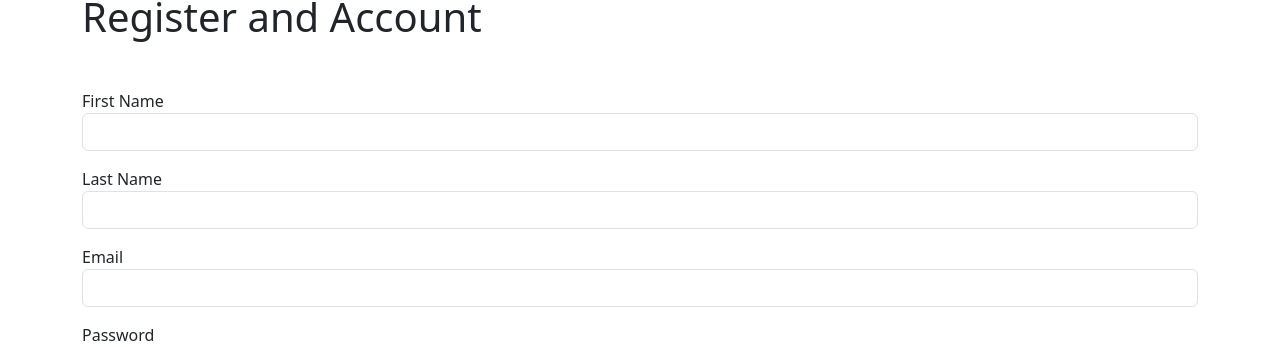
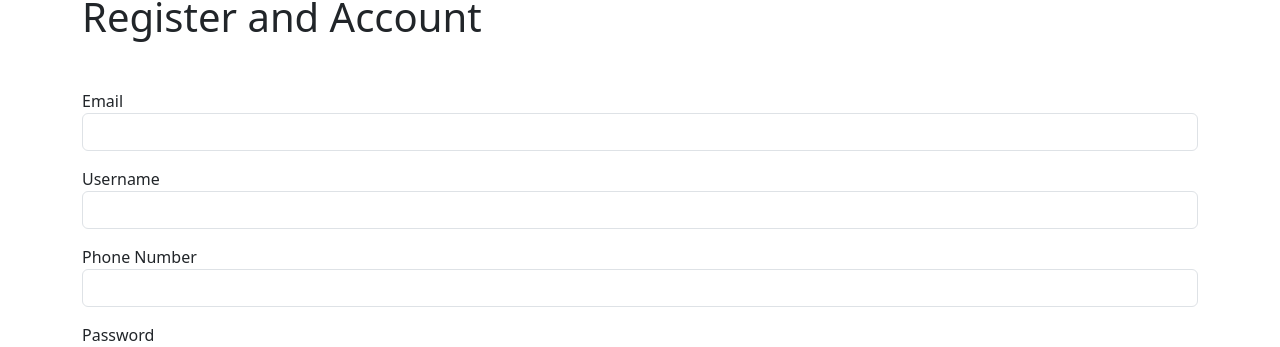
Before and after one commit to John-Kimani/MULTI_USER_ROLE_AUTHENTICATION, a React (Create React App) app in the folder frontend/client/: page /register in a window 1280 px wide. Shown: the part 111-458 px from the top of the page. Built offline with nearby package versions, Linux system fonts and the light colour scheme; no server answers.

Commit message:
Fix: Headers and data variables to match backend config

```diff
--- a/frontend/client/src/features/user.js
+++ b/frontend/client/src/features/user.js
@@ -1,31 +1,31 @@
 import { createAsyncThunk, createSlice } from "@reduxjs/toolkit";
-import { API_URL } from "config/index";
 
 
 export const register = createAsyncThunk(
-  "users/register/",
-  async ({ first_name, last_name, email, password }, thunkAPI) => {
+  "users/register",
+  async ({ email, username, phone_number, password }, thunkAPI) => {
     const body = JSON.stringify({
-      first_name,
-      last_name,
       email,
+      username,
+      phone_number,
       password
     })
 
     try {
-      const res = await fetch(`${API_URL}/api/users/register`, {
+      const res = await fetch('api/users/register/', {
         method: 'POST',
         headers: {
-          Accept: 'applicattion/json',
-          'Content-Type': 'applicaiton/json'
+          Accept: 'application/json',
+          'Content-Type': 'application/json'
         },
-        body
+        body:body,
+
       })
 
       const data = await res.json();
 
       if (res.status === 201){
-        return data
+        return data;
       }else {
         return thunkAPI.rejectWithValue(data);
       }
@@ -55,7 +55,7 @@ const userSlice = createSlice({
   extraReducers: builder => {
     builder
     .addCase(register.pending, state => {
-      return state.loading = true;
+      state.loading = true;
     })
     .addCase(register.fulfilled, state => {
       state.loading = false;
--- a/frontend/client/src/pages/RegisterPage.js
+++ b/frontend/client/src/pages/RegisterPage.js
@@ -10,13 +10,13 @@ export const RegisterPage = () => {
   const { registered, loading } = useSelector((state) => state.user);
 
   const [formData, setFormData] = useState({
-    first_name: "",
-    last_name: "",
     email: "",
+    username: "",
+    phone_number: "",
     password: "",
   });
 
-  const { first_name, last_name, email, password } = formData;
+  const { email, username, phone_number, password } = formData;
 
   const onChange = (e) => {
     setFormData({ ...formData, [e.target.name]: e.target.value });
@@ -25,7 +25,10 @@ export const RegisterPage = () => {
   const onSubmit = (e) => {
     e.preventDefault();
 
-    dispatch(register({ first_name, last_name, email, password }));
+    console.log('Register', email, username, phone_number, password)
+
+
+    dispatch(register({ email, username, phone_number, password }));
   };
 
   if (registered) return <Navigate to="/login" />;
@@ -34,35 +37,7 @@ export const RegisterPage = () => {
     <Layout title="MultiUser Site | Register" content="Register page">
       <h1>Register and Account</h1>
       <form className="mt-5" onSubmit={onSubmit}>
-        <div className="form-group">
-          <lable className="form-label" htmlFor="first_name">
-            First Name
-          </lable>
-          <input
-            className="form-control"
-            type="text"
-            name="first_name"
-            onChange={onChange}
-            value={first_name}
-            required
-          />
-        </div>
-
-        <div className="form-group mt-3">
-          <lable className="form-label" htmlFor="last_name">
-            Last Name
-          </lable>
-          <input
-            className="form-control"
-            type="text"
-            name="last_name"
-            onChange={onChange}
-            value={last_name}
-            required
-          />
-        </div>
-
-        <div className="form-group mt-3">
+      <div className="form-group mt-3">
           <lable className="form-label" htmlFor="email">
             Email
           </lable>
@@ -72,6 +47,33 @@ export const RegisterPage = () => {
             name="email"
             onChange={onChange}
             value={email}
+            required
+          />
+        </div>
+
+        <div className="form-group mt-3">
+          <lable className="form-label" htmlFor="last_name">
+            Username
+          </lable>
+          <input
+            className="form-control"
+            type="text"
+            name="username"
+            onChange={onChange}
+            value={username}
+            required
+          />
+        </div>
+
+        <div className="form-group mt-3">
+          <lable className="form-label" htmlFor="email">
+            Phone Number
+          </lable>
+          <input
+            className="form-control"
+            name="phone_number"
+            onChange={onChange}
+            value={phone_number}
             required
           />
         </div>
```
